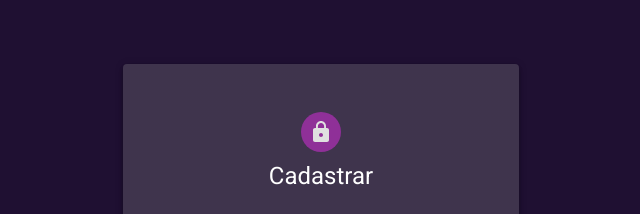
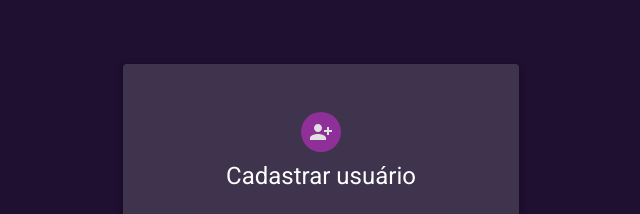
Before and after one commit to ocsoares/desafio-bp, a Next.js app in the folder Frontend/: page /auth/signup in a window 1280 px wide. Shown: the top 214 px of the page, without its empty margins (319-959 px from the left). Built offline with nearby package versions, Linux system fonts and the light colour scheme.

Commit message:
refactor: refactor sign up page

```diff
--- a/Frontend/src/app/auth/signup/page.tsx
+++ b/Frontend/src/app/auth/signup/page.tsx
@@ -1,5 +1,5 @@
 import { Box, Container, Paper, Typography } from "@mui/material";
-import { Lock } from "@mui/icons-material";
+import { PersonAddAlt1 } from "@mui/icons-material";
 import { AppAvatar } from "../../../shared/components/AppAvatar";
 import { AuthSignUpForm } from "./components/AuthSignUpForm";
 
@@ -30,8 +30,8 @@ export default function SignUpForm() {
                         alignItems: "center",
                     }}
                 >
-                    <AppAvatar avatar={<Lock color="secondary" />} />
-                    <Typography variant="h5">Cadastrar</Typography>
+                    <AppAvatar avatar={<PersonAddAlt1 color="secondary" />} />
+                    <Typography variant="h5">Cadastrar usuário</Typography>
                     <AuthSignUpForm />
                 </Box>
             </Paper>
```
